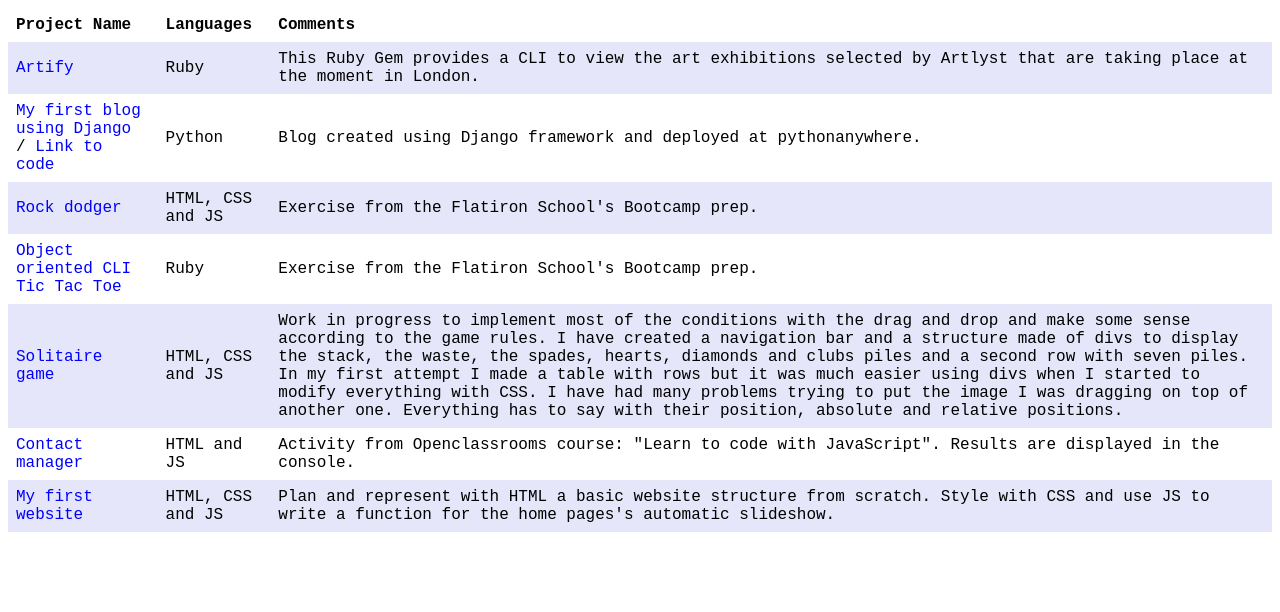
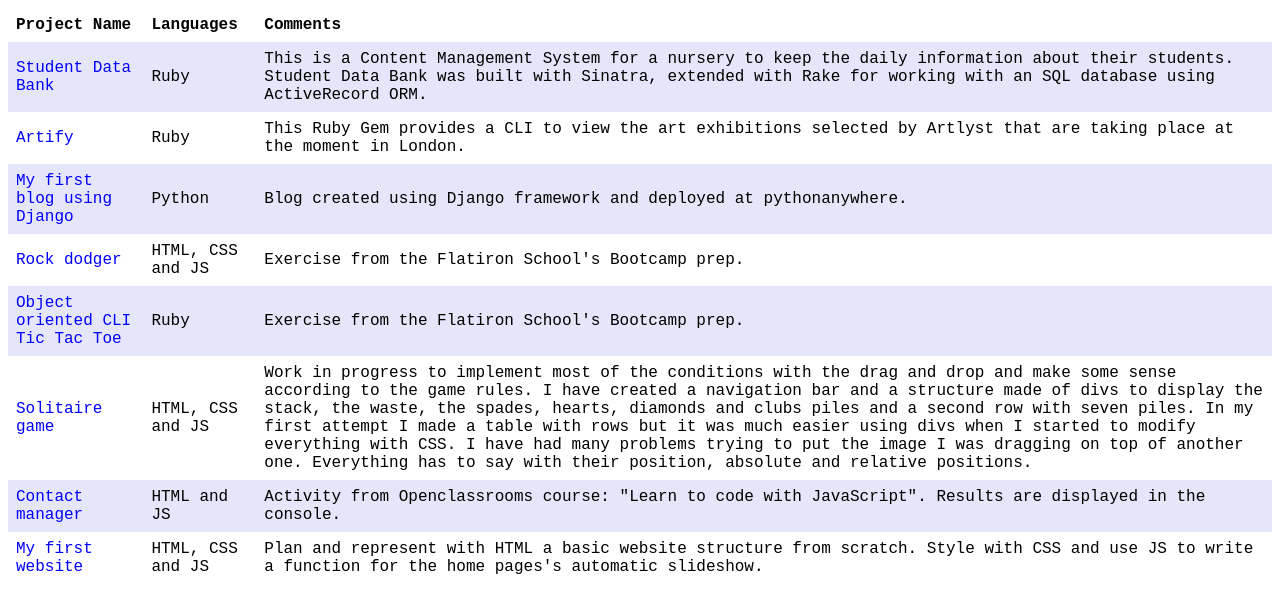
Before and after one commit to DianaBaRo/DianaBaRo.github.io, a plain HTML site: page index.html in a window 1280 px wide. Drawn offline with Linux system fonts and the light colour scheme.

Commit message:
Adding Student Data Bank project

```diff
--- a/index.html
+++ b/index.html
@@ -54,12 +54,17 @@
           <th>Comments</th>
         </tr>
         <tr>
+          <td> <a href="http://carolinabadas.com/sinatra-project-walkthrough/" target="_blank"> Student Data Bank </a> </td>
+          <td>Ruby</td>
+          <td>This is a Content Management System for a nursery to keep the daily information about their students. Student Data Bank was built with Sinatra, extended with Rake for working with an SQL database using ActiveRecord ORM.</td>
+        </tr>
+        <tr>
           <td> <a href="http://carolinabadas.com/artify-how-to-build-a-cli-gem/" target="_blank"> Artify </a> </td>
           <td>Ruby</td>
           <td>This Ruby Gem provides a CLI to view the art exhibitions selected by Artlyst that are taking place at the moment in London.</td>
         </tr>
         <tr>
-          <td> <a href="http://dianabaro.pythonanywhere.com" target="_blank"> My first blog using Django </a> / <a href="https://github.com/DianaBaRo/my-first-blog" target="_blank"> Link to code </a> </td>
+          <td> <a href="http://dianabaro.pythonanywhere.com" target="_blank"> My first blog using Django </a> </td>
           <td>Python</td>
           <td>Blog created using Django framework and deployed at pythonanywhere.</td>
         </tr>
```
